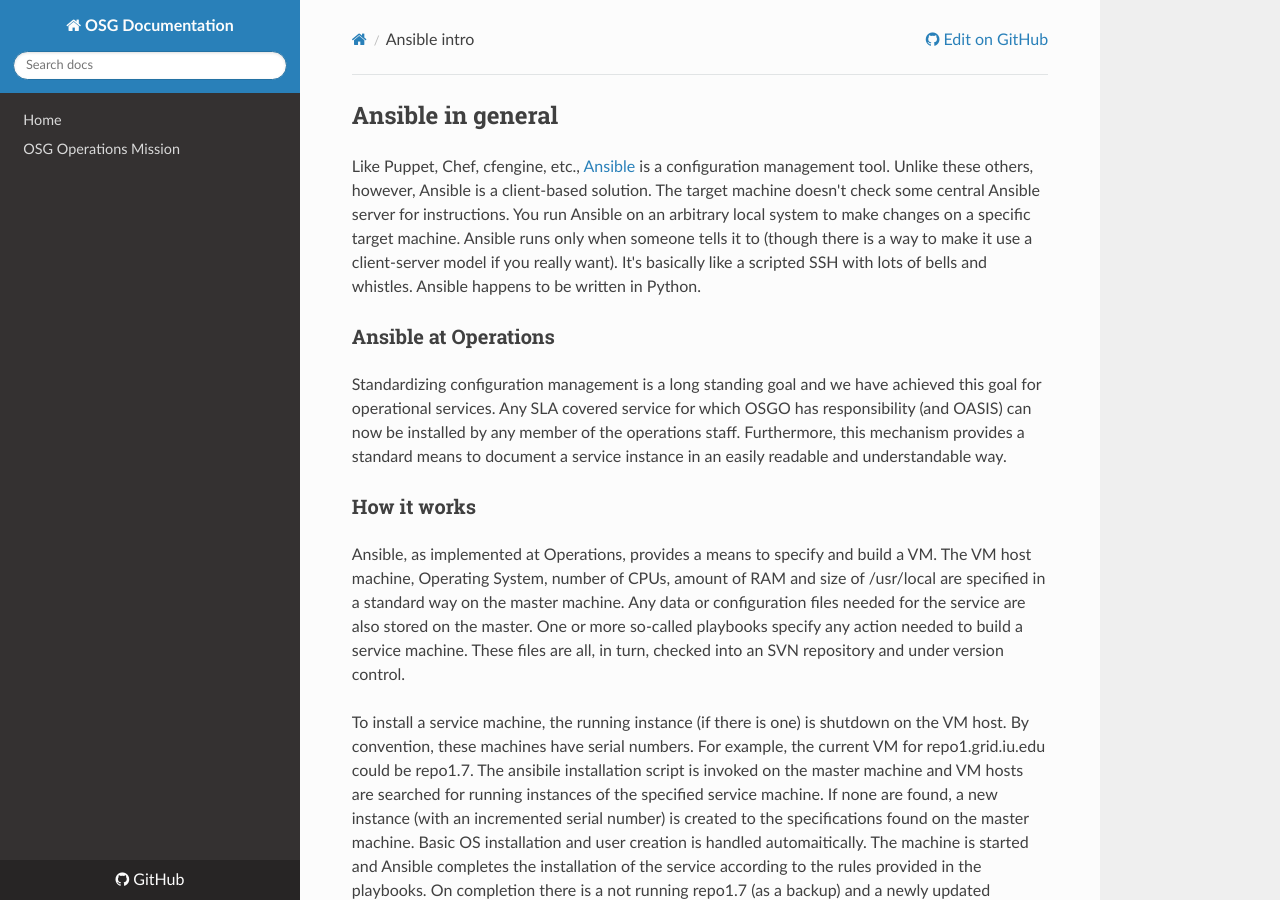
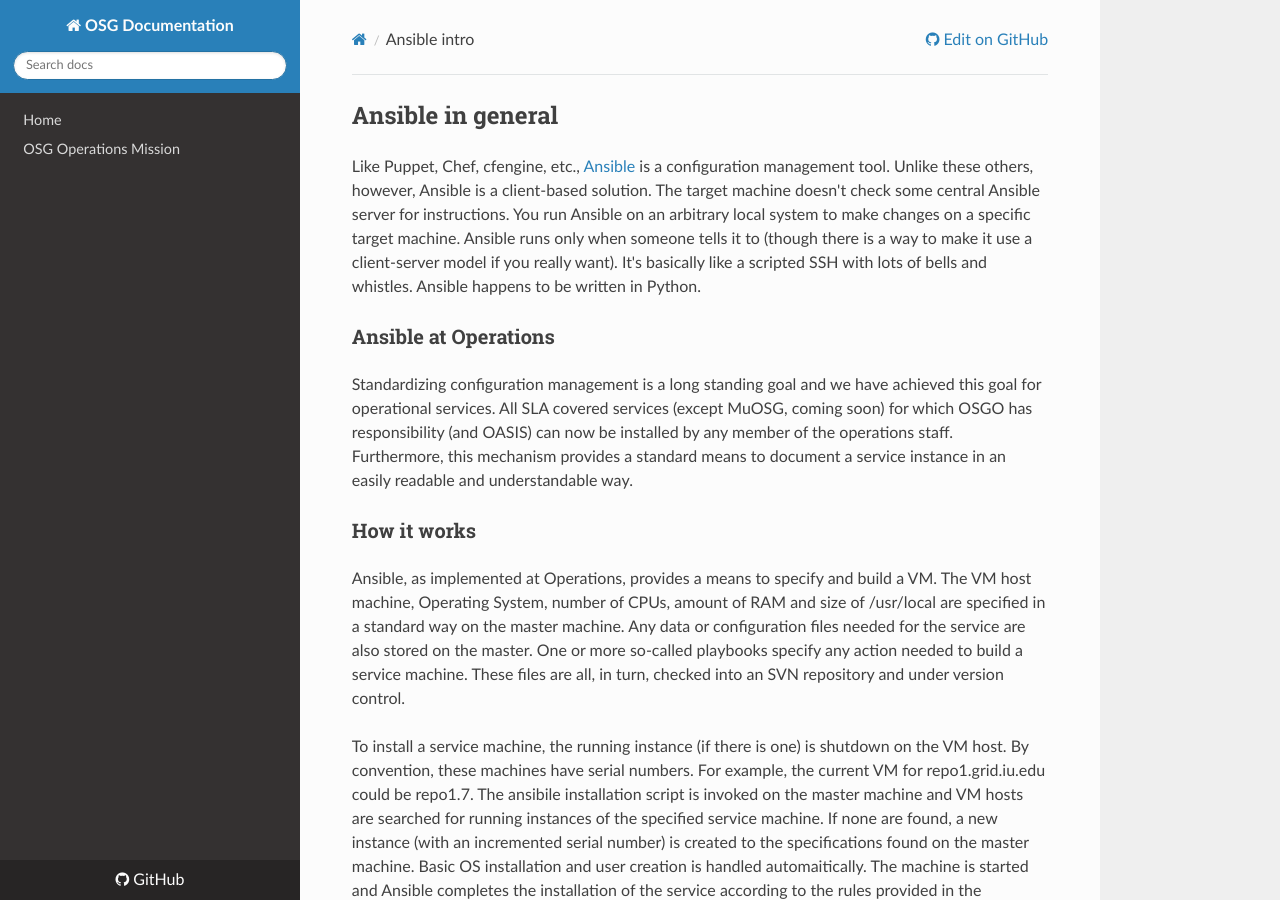
Before and after one commit to osg-htc/operations, an MkDocs documentation site: the page built from docs/ansible_intro.md, in a window 1280 px wide and 900 px high. Built offline with MkDocs 1.6.1, drawn with Linux system fonts in a browser that asks for light colours; nearby versions of some CDN libraries; old or Windows-style settings are respelled for this version of MkDocs.

Commit message:
Update ansible_intro.md

```diff
--- a/docs/ansible_intro.md
+++ b/docs/ansible_intro.md
@@ -10,7 +10,7 @@
 ### Ansible at Operations
 
 Standardizing configuration management is a long standing goal and we have achieved this goal for
-operational services. Any SLA covered service for which OSGO has responsibility (and OASIS)
+operational services. All SLA covered services (except MuOSG, coming soon) for which OSGO has responsibility (and OASIS)
 can now be installed by any member of the operations staff. Furthermore, this mechanism provides
 a standard means to document a service instance in an easily readable and understandable way.
 
```
